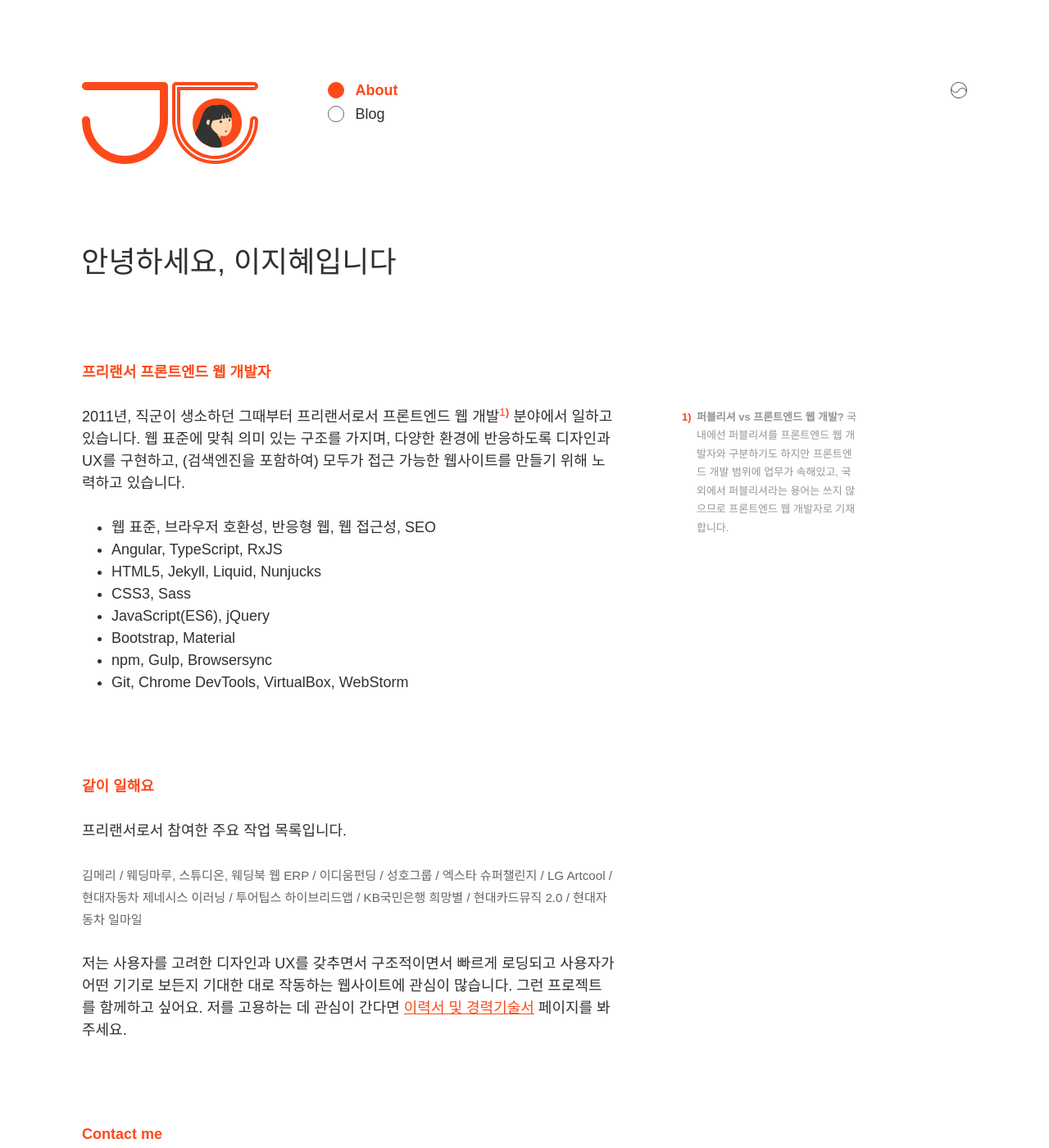
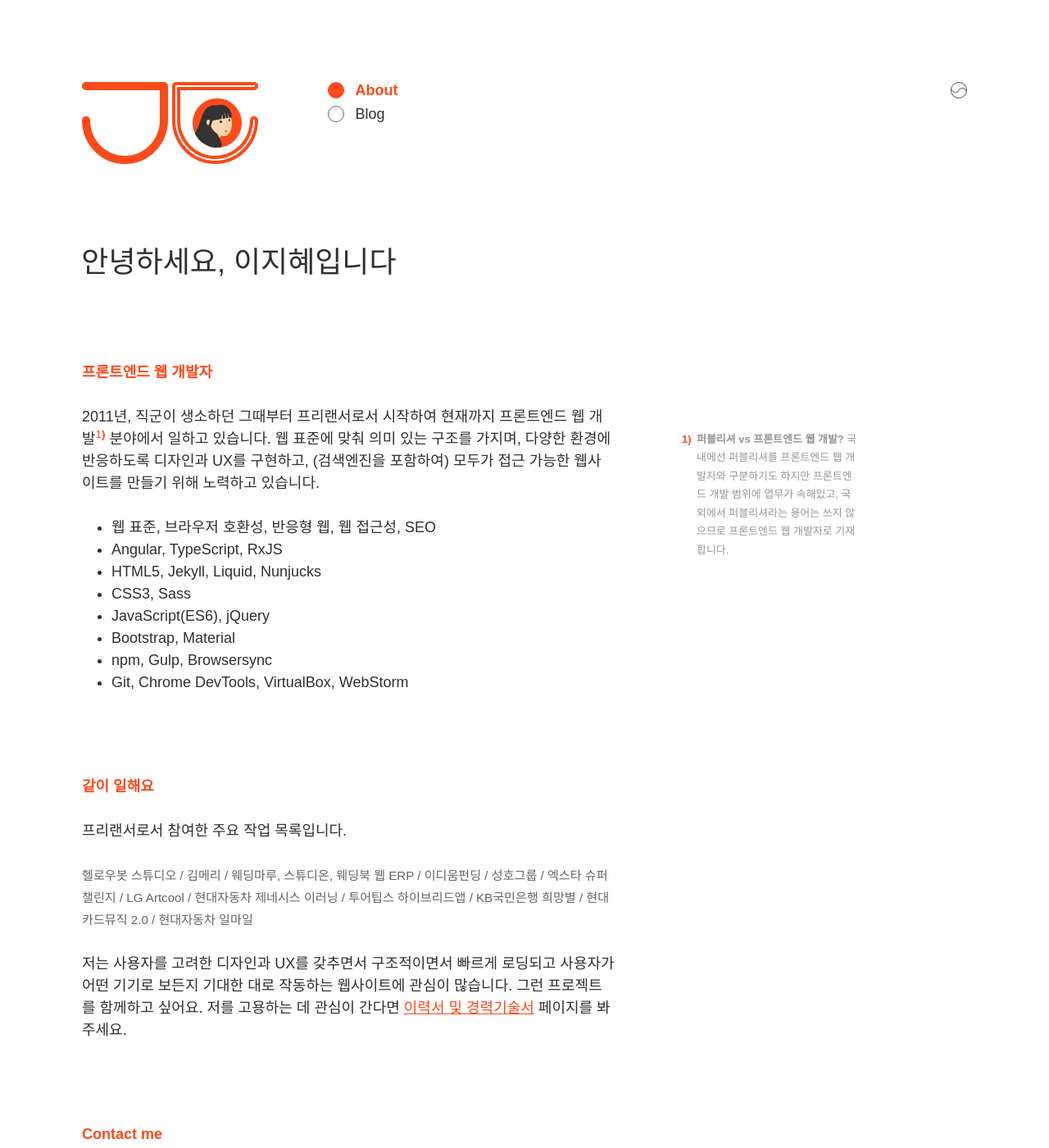
Before and after one commit to designmeme/designmeme.github.io, a Jekyll site: the page built from ko/about.md, in a window 1280 px wide and 1400 px high. Shown: the whole window at 82% size. Built offline with Jekyll 4.4.1, drawn with Linux system fonts in a browser that asks for light colours; nearby versions of some CDN libraries; some web fonts are replaced; comment, search, counter and statistics services are not loaded.

Commit message:
Update about.md

```diff
--- a/ko/about.md
+++ b/ko/about.md
@@ -2,12 +2,12 @@
 title:      안녕하세요, 이지혜입니다
 subtitle:
 name:       about
-excerpt:    2011년, 직군이 생소하던 그 때부터 프리랜서로서 프론트엔드 웹 개발을 하고 있습니다. 웹 표준에 맞춰 의미 있는 구조를 가지며, 디자인과 UX를 다양한 환경에 반응하는, (검색엔진을 포함하여) 모두가 접근 가능한 웹사이트를 만들기 위해 노력하고 있습니다.
+excerpt:    2011년, 직군이 생소하던 그 때부터 프론트엔드 웹 개발을 하고 있습니다. 웹 표준에 맞춰 의미 있는 구조를 가지며, 디자인과 UX를 다양한 환경에 반응하는, (검색엔진을 포함하여) 모두가 접근 가능한 웹사이트를 만들기 위해 노력하고 있습니다.
 ---
 
-##### 프리랜서 프론트엔드 웹 개발자
+##### 프론트엔드 웹 개발자
 
-2011년, 직군이 생소하던 그때부터 프리랜서로서 프론트엔드 웹 개발[^front-end] 분야에서 일하고 있습니다.
+2011년, 직군이 생소하던 그때부터 프리랜서로서 시작하여 현재까지 프론트엔드 웹 개발[^front-end] 분야에서 일하고 있습니다.
 웹 표준에 맞춰 의미 있는 구조를 가지며, 다양한 환경에 반응하도록 디자인과 UX를 구현하고,
 (검색엔진을 포함하여) 모두가 접근 가능한 웹사이트를 만들기 위해 노력하고 있습니다.
 
@@ -21,7 +21,7 @@ excerpt:    2011년, 직군이 생소하던 그 때부터 프리랜서로서 프
 
 프리랜서로서 참여한 주요 작업 목록입니다.
 
-김메리 / 웨딩마루, 스튜디온, 웨딩북 웹 ERP / 이디움펀딩 / 성호그룹 / 엑스타 슈퍼챌린지 / LG Artcool / 현대자동차 제네시스 이러닝 / 투어팁스 하이브리드앱 / KB국민은행 희망별 / 현대카드뮤직 2.0 / 현대자동차 일마일
+헬로우봇 스튜디오 / 김메리 / 웨딩마루, 스튜디온, 웨딩북 웹 ERP / 이디움펀딩 / 성호그룹 / 엑스타 슈퍼챌린지 / LG Artcool / 현대자동차 제네시스 이러닝 / 투어팁스 하이브리드앱 / KB국민은행 희망별 / 현대카드뮤직 2.0 / 현대자동차 일마일
 {: .p-small}
 
 저는 사용자를 고려한 디자인과 UX를 갖추면서 구조적이면서 빠르게 로딩되고 사용자가 어떤 기기로 보든지 기대한 대로 작동하는 웹사이트에 관심이 많습니다.
```
